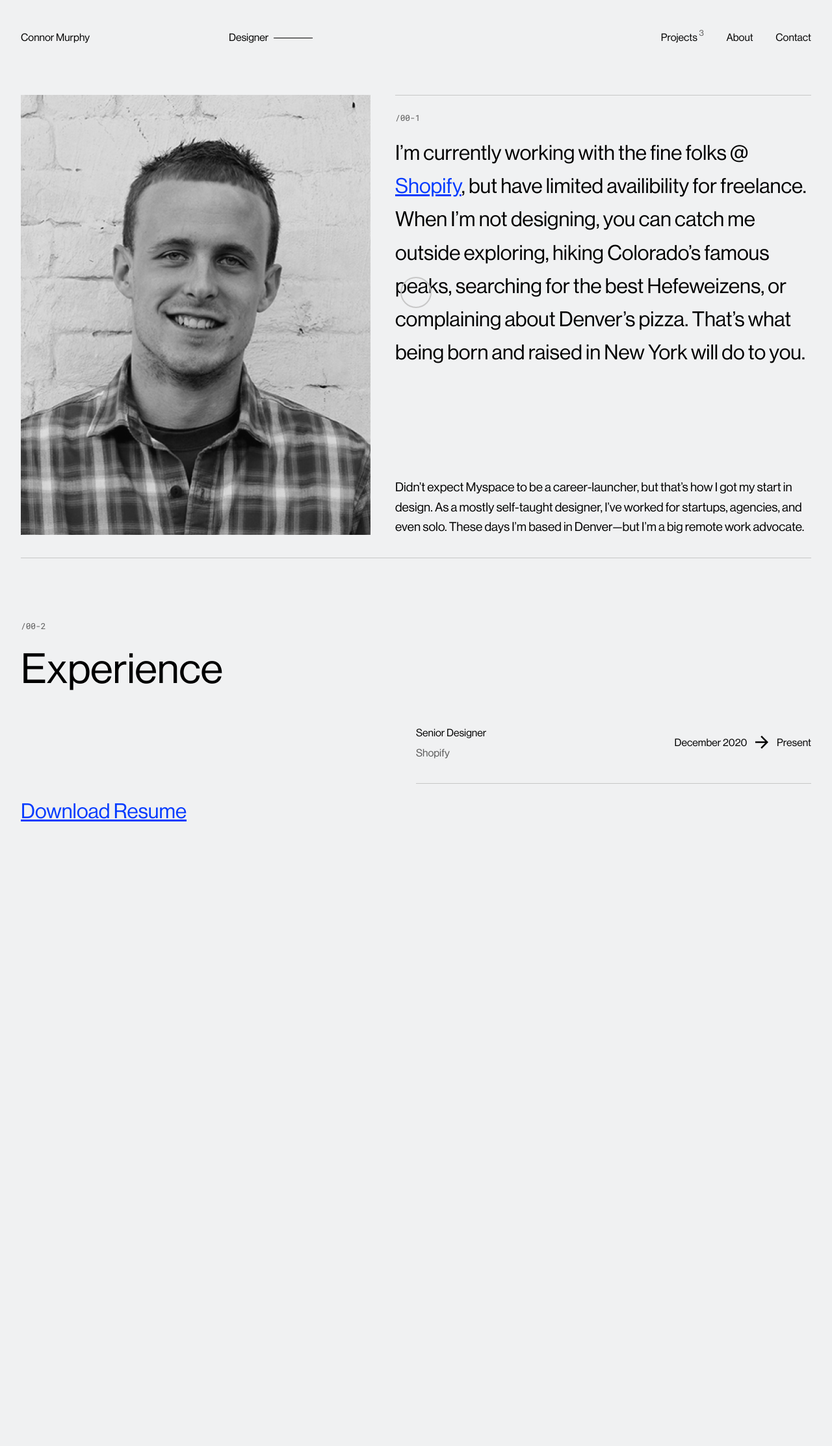
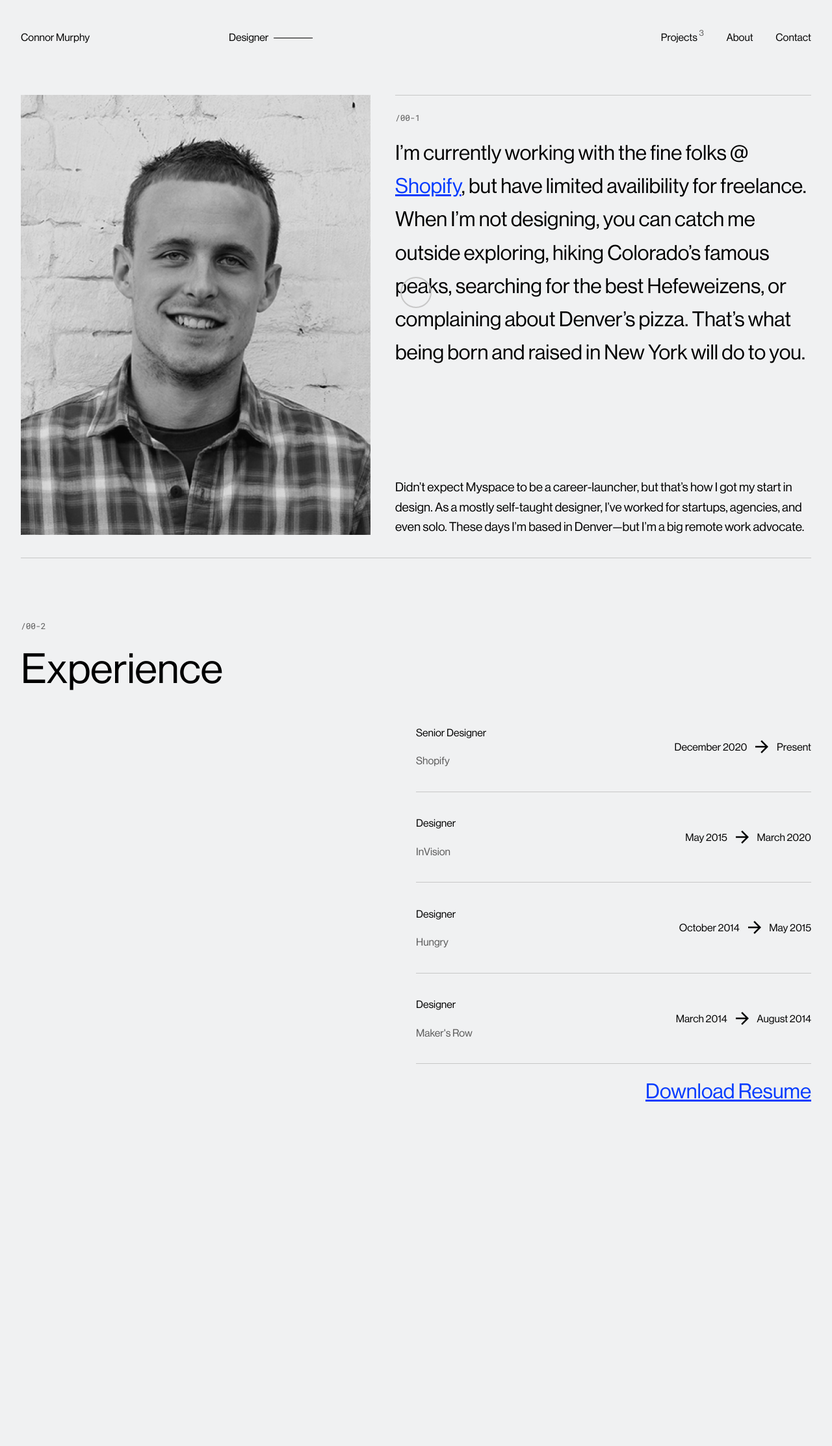
Before and after one commit to connormurphy/connormurphy.github.io, a Jekyll site: the page built from about.html, in a window 1280 px wide. Shown: the whole page at 65% size. Built offline with Jekyll 4.4.1, drawn with Linux system fonts in a browser that asks for light colours; before the commit the page ends 1794 px from its top, so only the background shows below that.

Commit message:
GJobs to content dock

```diff
--- a/_data/content.yml
+++ b/_data/content.yml
@@ -44,6 +44,23 @@ about:
   cta: "More"
   experience:
     title: "Experience"
+    jobs:
+      - company: Shopify
+        role: Senior Designer
+        from_date: December 2020
+        to_date:  Present
+      - company: InVision
+        role: Designer
+        from_date: May 2015
+        to_date: March 2020
+      - company: Hungry
+        role: Designer
+        from_date: October 2014
+        to_date: May 2015
+      - company: Maker's Row
+        role: Designer
+        from_date: March 2014
+        to_date: August 2014
 
 footer:
   copyright: "Copyright and all that."
--- a/_sass/main.scss
+++ b/_sass/main.scss
@@ -432,6 +432,12 @@ button#project-brief-trigger {
   }
 }
 
+a.align-right {
+  display: inline-block;
+  width: fit-content;
+  justify-self: end;
+}
+
 .footer {
   p:first-of-type {
     max-width: 70%;
--- a/about.html
+++ b/about.html
@@ -5,7 +5,7 @@
 
 <h1 class="visually-hidden">{{ site.data.content.about.title }}</h1>
 
-<div class="section slimmer no-border grid column-45" data-scroll-section>
+<div class="section slimmer no-border grid column-45 mobile-block" data-scroll-section>
   <div class="thumbnail pr-6">
     <img src="{{ site.data.content.about.image }}">
   </div>
@@ -22,25 +22,27 @@
   </div>
 </div>
 
-<div class="section slim grid" data-scroll-section>
+<div class="section slim grid mobile-block" data-scroll-section>
   <p class="small muted mono mb-4">/00-2</p>
   <h2 class="x-large">{{ site.data.content.about.experience.title }}</h2>
 
   <ul class="experience">
+    {% for job in site.data.content.about.experience.jobs %}
     <li class="pt-6 pb-6 border-bottom flex between center">
       <div class="title">
-        <p>Senior Designer</p>
-        <p class="muted mt-2">Shopify</p>
+        <p>{{ job.role }}</p>
+        <p class="muted mt-4">{{ job.company }}</p>
       </div>
       <div class="time flex center">
-        <p class="mr-2">December 2020</p>
+        <p class="mr-2">{{ job.from_date }}</p>
         {% capture size %}20{% endcapture %}
         {% include icons/icon-arrow-right.html %}
-        <p class="ml-2">Present</p>
+        <p class="ml-2">{{ job.to_date }}</p>
       </div>
     </li>
+    {% endfor %}
   </ul>
-  <a href="/assets/resume.pdf">
+  <a class="align-right" href="/assets/resume.pdf">
     <p class="large fit-content right">Download Resume</p>
   </a>
 </div>
```
